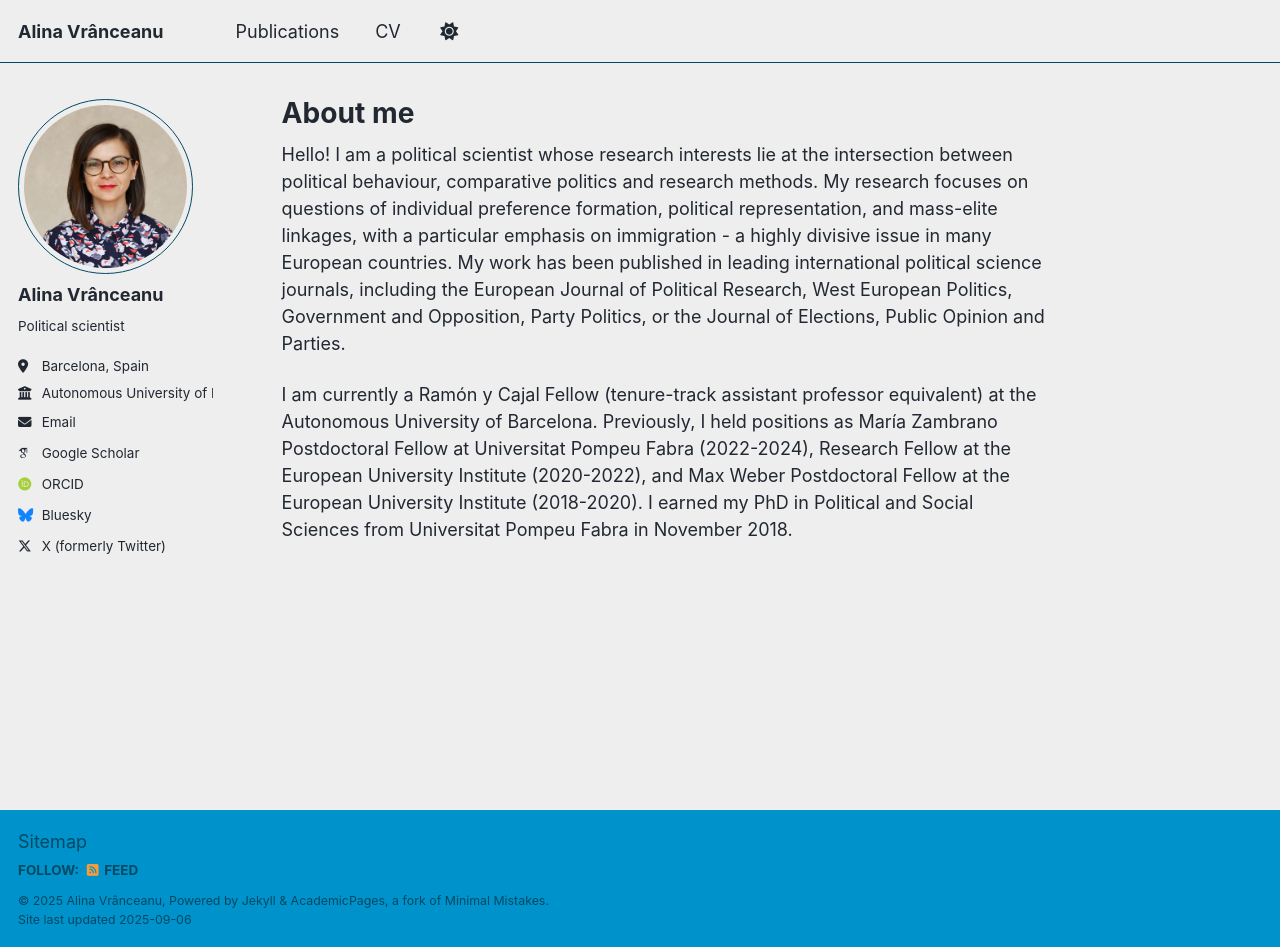
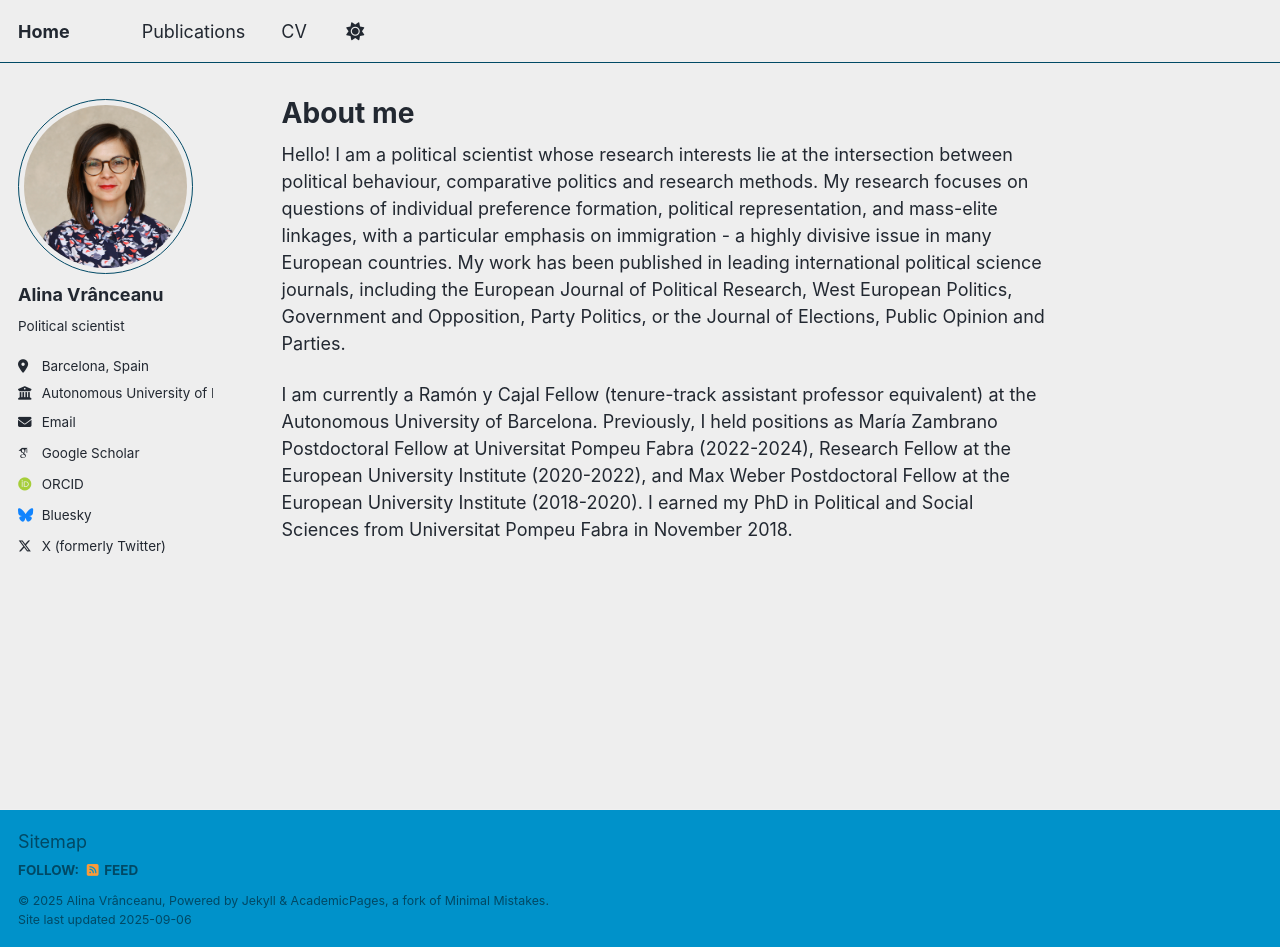
Before and after one commit to alinavranceanu/alinavranceanu.github.io, a Jekyll site: the page built from _pages/about.md, in a window 1280 px wide and 947 px high. Built offline with Jekyll 4.4.1, drawn with Linux system fonts in a browser that asks for light colours; some web fonts are replaced; a script that is not in the unit is left out.

Commit message:
Update _config.yml
Change in title from "Alina Vranceanu" to "Home" (6 Sep 2025)

```diff
--- a/_config.yml
+++ b/_config.yml
@@ -9,7 +9,7 @@
 # Basic Site Settings
 locale                   : "en-US"
 site_theme               : "air" # Currently available options are "default", "air"
-title                    : "Alina Vrânceanu"
+title                    : "Home"
 title_separator          : "-"
 name                     : &name "Alina Vrânceanu"
 description              : &description "personal description"
```
